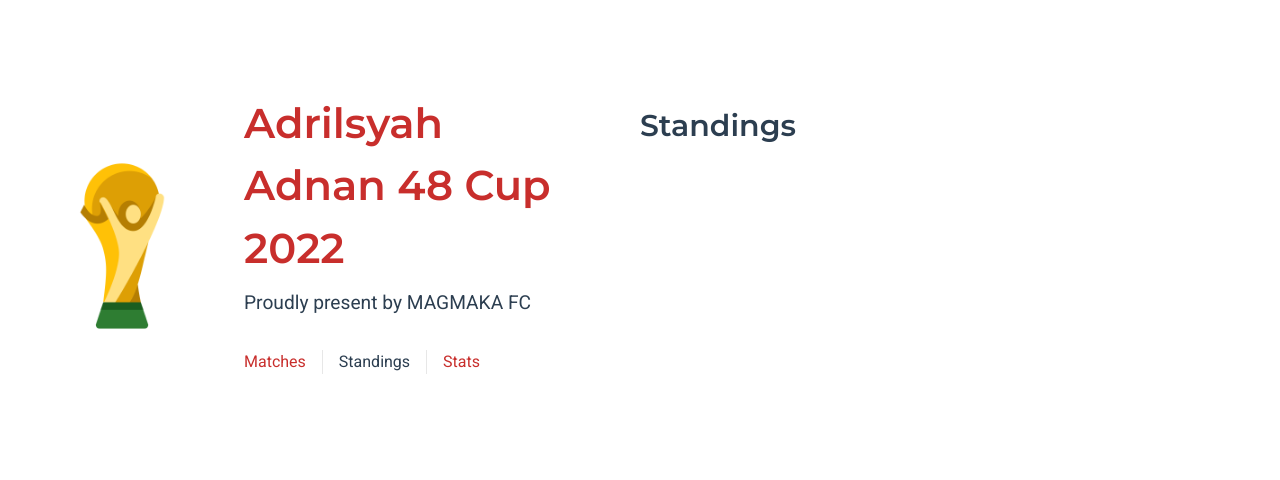
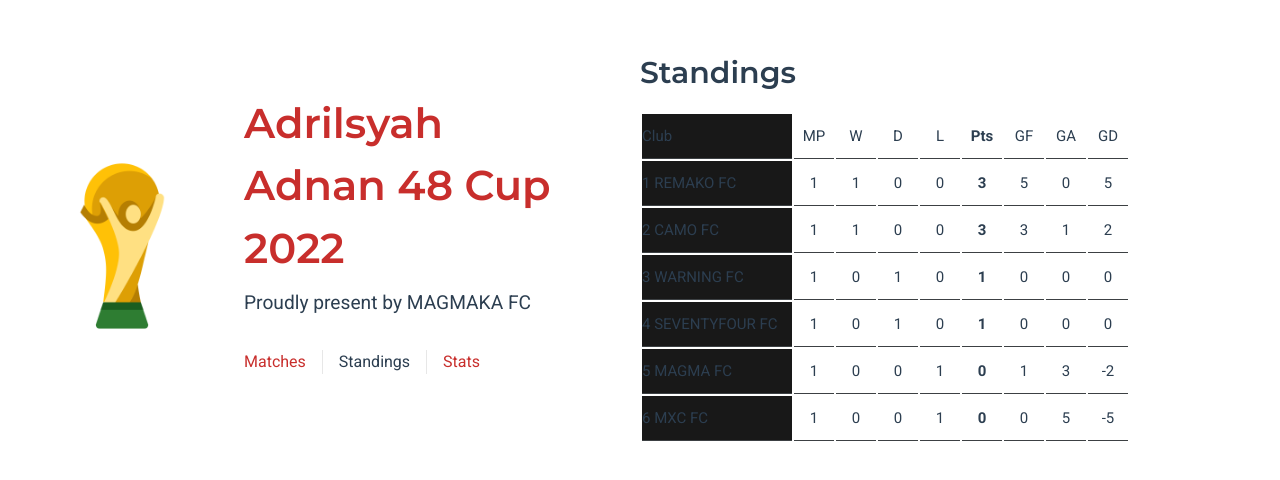
Before and after one commit to Nurhiman20/magmaka-futsal-league, a Vue app: page /standings in a window 1280 px wide. Shown: the part 154-634 px from the top of the page. Built offline with nearby package versions, Linux system fonts and the light colour scheme.

Commit message:
:sparkles: feat(Standings): Slicing

```diff
--- a/src/views/StandingsView.vue
+++ b/src/views/StandingsView.vue
@@ -1,3 +1,138 @@
+<script lang="ts" setup>
+	import { ref } from 'vue';
+
+	const rankings = ref([
+		{
+			club: 'REMAKO FC',
+			matches_played: 1,
+			won: 1,
+			drawn: 0,
+			lose: 0,
+			goals_for: 5,
+			goals_againts: 0,
+		},
+		{
+			club: 'CAMO FC',
+			matches_played: 1,
+			won: 1,
+			drawn: 0,
+			lose: 0,
+			goals_for: 3,
+			goals_againts: 1,
+		},
+		{
+			club: 'WARNING FC',
+			matches_played: 1,
+			won: 0,
+			drawn: 1,
+			lose: 0,
+			goals_for: 0,
+			goals_againts: 0,
+		},
+		{
+			club: 'SEVENTYFOUR FC',
+			matches_played: 1,
+			won: 0,
+			drawn: 1,
+			lose: 0,
+			goals_for: 0,
+			goals_againts: 0,
+		},
+		{
+			club: 'MAGMA FC',
+			matches_played: 1,
+			won: 0,
+			drawn: 0,
+			lose: 1,
+			goals_for: 1,
+			goals_againts: 3,
+		},
+		{
+			club: 'MXC FC',
+			matches_played: 1,
+			won: 0,
+			drawn: 0,
+			lose: 1,
+			goals_for: 0,
+			goals_againts: 5,
+		},
+	]);
+
+	const calculatePoints = (rank: any) => {
+		let points = rank.won * 3 + rank.drawn * 1;
+		return points;
+	};
+</script>
+
 <template>
-  <h1>Standings</h1>
+	<div>
+		<h1 style="margin-bottom: 15px">Standings</h1>
+		<div class="table-style">
+			<table>
+				<thead>
+					<tr>
+						<th style="text-align: left; width: 150px">Club</th>
+						<th>MP</th>
+						<th>W</th>
+						<th>D</th>
+						<th>L</th>
+						<th class="fw-900">Pts</th>
+						<th>GF</th>
+						<th>GA</th>
+						<th>GD</th>
+					</tr>
+				</thead>
+				<tbody>
+					<tr v-for="(rank, indexRank) in rankings" :key="indexRank">
+						<td style="text-align: left; width: 150px">
+							{{ indexRank + 1 }} {{ rank.club }}
+						</td>
+						<td>{{ rank.matches_played }}</td>
+						<td>{{ rank.won }}</td>
+						<td>{{ rank.drawn }}</td>
+						<td>{{ rank.lose }}</td>
+						<td class="fw-900">{{ calculatePoints(rank) }}</td>
+						<td>{{ rank.goals_for }}</td>
+						<td>{{ rank.goals_againts }}</td>
+						<td>{{ rank.goals_for - rank.goals_againts }}</td>
+					</tr>
+				</tbody>
+			</table>
+		</div>
+	</div>
 </template>
+
+<style lang="scss" scoped>
+	table {
+		th {
+			min-width: 40px;
+			padding: 10px 0;
+			text-align: center;
+			border-bottom: 1px solid #3c4043;
+		}
+		tr {
+			border: 1px solid #3c4043;
+		}
+		td {
+			padding: 10px 0;
+			text-align: center;
+			border-bottom: 1px solid #3c4043;
+		}
+	}
+
+	.table-style {
+		overflow-x: auto;
+	}
+	.table-style tr th:first-child {
+		position: sticky;
+		left: 0;
+		z-index: 2;
+    background-color: #181818;
+	}
+	.table-style tr td:first-child {
+		position: sticky;
+		left: 0;
+		z-index: 2;
+    background-color: #181818;
+	}
+</style>
```
